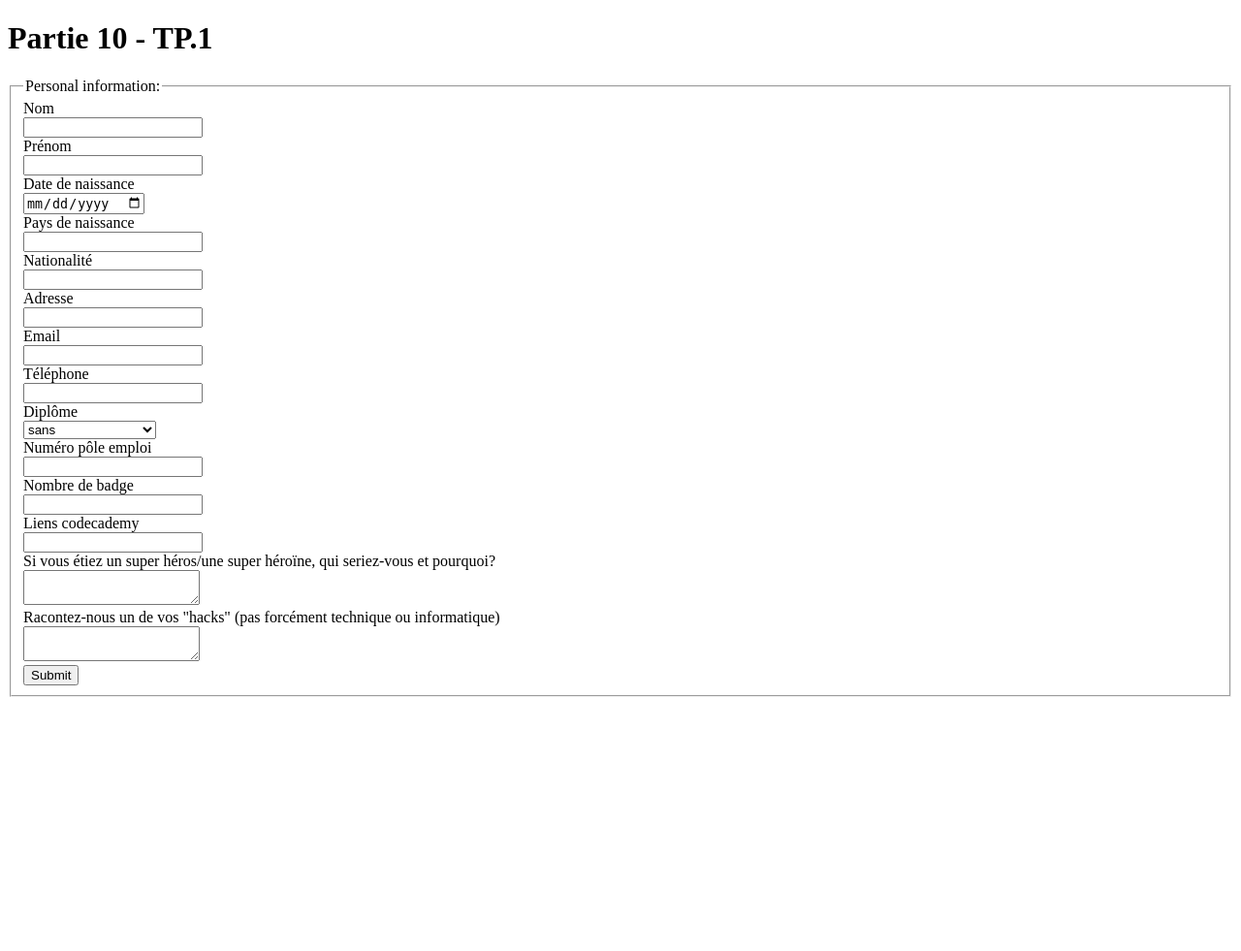
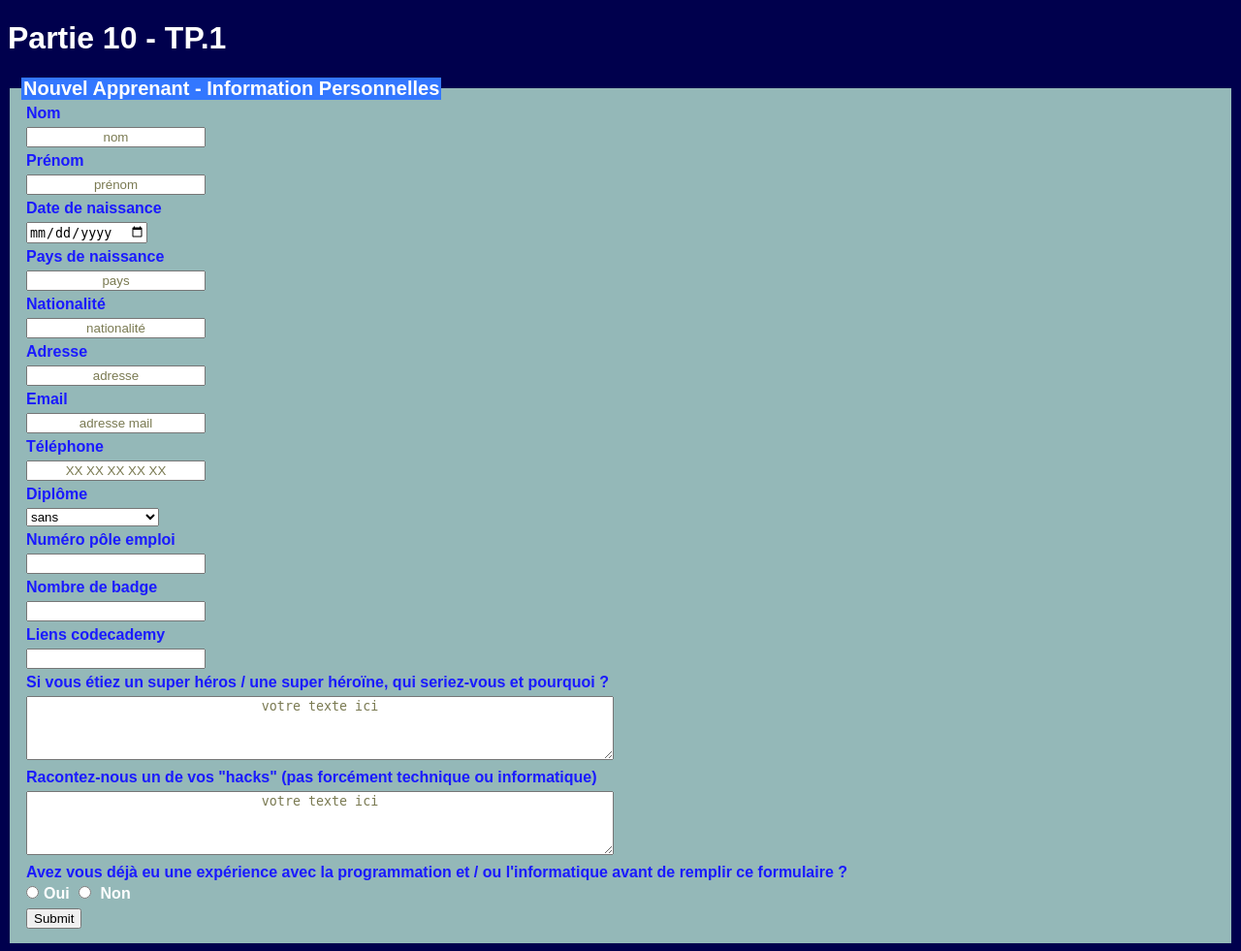
Before and after one commit to Moonyll/PHP, a PHP site: page /formulaire10.php in a window 1280 px wide. Shown: the whole page at 97% size. Before the commit the page ends 719 px from the top, so only its background shows below. Run offline with PHP 8.4, Linux system fonts and the light colour scheme.

Commit message:
6th  commit

```diff
--- a/formulaire10.php
+++ b/formulaire10.php
@@ -3,19 +3,21 @@
 <head>
 <title>PHP - Les formulaires</title>
 </head>
+<link rel="stylesheet" type="text/css" href="style10.css">
 <body>
 <h1>Partie 10 - TP.1</h1>
-<form method="post" action="page10.php">
+<?php if (!isset($_POST["newform"])) { ?>
+<form method="post" action="formulaire10.php">
 <fieldset>
-        <legend>Personal information:</legend>
-<label>Nom</label><br><input type="text" name="lastname" /><br>
-<label>Prénom</label><br><input type="text" name="firstname"/><br>
-<label>Date de naissance<br><input type="date" name="birth"/><br>
-<label>Pays de naissance</label><br><input type="text" name="country"/><br>
-<label>Nationalité</label><br><input type="text" name="origin"/><br>
-<label>Adresse</label><br><input type="text" name="address"/><br>
-<label>Email</label><br><input type="email" name="email"/><br>
-<label>Téléphone</label><br><input type="tel" name="phone"/><br>
+        <legend>Nouvel Apprenant - Information Personnelles   </legend>
+<label>Nom</label><br><input type="text" name="lastname" placeholder="nom" /><br>
+<label>Prénom</label><br><input type="text" name="firstname" placeholder="prénom"/><br>
+<label>Date de naissance</label><br><input type="date" name="birth"/><br>
+<label>Pays de naissance</label><br><input type="text" name="country" placeholder="pays"/><br>
+<label>Nationalité</label><br><input type="text" name="origin" placeholder="nationalité"/><br>
+<label>Adresse</label><br><input type="text" name="address" placeholder="adresse"/><br>
+<label>Email</label><br><input type="email" name="email"placeholder="adresse mail" pattern="[a-z0-9._%+-]+@[a-z0-9.-]+\.[a-z]{2,}$"/><br>
+<label>Téléphone</label><br><input type="tel" name="phone" placeholder="XX XX XX XX XX" pattern="\d{1,10}" maxlength="10"/><br>
 <label>Diplôme</label><br>
         <select name="diploma">
         <option value="sans">sans</option>
@@ -26,12 +28,40 @@
 <label>Numéro pôle emploi</label><br><input type="text" name="pnumber" /><br>
 <label>Nombre de badge</label><br><input type="number" name="bnumber" /><br>
 <label>Liens codecademy</label><br><input type="url" name="codelink" /><br>
-<label>Si vous étiez un super héros/une super héroïne, qui seriez-vous et pourquoi?</label><br>
-<textarea name="hero"></textarea><br>
+<label>Si vous étiez un super héros / une super héroïne, qui seriez-vous et pourquoi ?</label><br>
+<textarea name="hero" placeholder="votre texte ici"></textarea><br>
 <label>Racontez-nous un de vos "hacks" (pas forcément technique ou informatique)</label><br>
-<textarea name="hack"></textarea><br>
-<input type="submit">
+<textarea name="hack"placeholder="votre texte ici"></textarea><br>
+<label>Avez vous déjà eu une expérience avec la programmation et / ou l'informatique avant de remplir ce formulaire ?</label><br>
+<input type="radio" name="exp" value="oui">Oui
+<input type="radio" name="exp" value="non"> Non
+<br>
+<input type="submit" name="newform">
 </fieldset>
 </form>
+<?php } ?>
+<!---->
+<?php
+if (isset($_POST["newform"]))
+{
+echo "<fieldset><legend>Bienvenue ".$_POST["firstname"]." ".$_POST["lastname"]." !</legend>";
+echo "<p><label>Nom : </label>".$_POST["lastname"]." "."<label>Prénom : </label>".$_POST["firstname"]."</p>";
+echo "<p><label>Date de naissance : </label>".$_POST["birth"]."</p>";
+echo "<p><label>Pays de naissance : </label>".$_POST["country"]." "."<label>Nationalité : </label>".$_POST["origin"]."</p>";
+echo "<p><label>Adresse : </label>".$_POST["address"]."</p>";
+echo "<p><label>Email : </label>".$_POST["email"]." "."<label>Téléphone : </label>".$_POST["phone"]."</p>";
+echo "<p><label>Diplôme : </label>".$_POST["diploma"]."</p>";
+echo "<p><label>Numéro pôle emploi : </label>".$_POST["pnumber"]."</p>";
+echo "<p><label>Nombre de badge : </label>".$_POST["bnumber"]."</p>";
+echo "<p><label>Liens codecademy : </label>"."<a href=".$_POST["codelink"].">".$_POST["codelink"]."</a></p>";
+echo "<p><label>Si vous étiez un super héros / une super héroïne, qui seriez-vous et pourquoi ? : </label></p>";
+echo "<p class="."areas".">".$_POST["hero"]."</p>";
+echo "<p><label>Racontez-nous un de vos 'hacks' (pas forcément technique ou informatique) : </label></p>";
+echo "<p class="."areas".">".$_POST["hack"]."</p>";
+echo "<p><label>Avez vous déjà eu une expérience avec la programmation et / ou l'informatique avant de remplir ce formulaire ?</label></p>";
+echo "<p class="."areas".">".$_POST["exp"]."</p>";
+echo "</fieldset>";
+}
+?>
 </body>
 </html>
--- /dev/null
+++ b/style10.css
@@ -0,0 +1,39 @@
+body
+{
+font-family: Arial;
+font-weight:bold;
+background-color: #00004d;
+color :white;
+}
+fieldset
+{
+    border: none;
+    background-color: #94b8b8;
+}
+label
+{
+color : #1a1aff;
+font-weight: bold;
+margin:5px;
+}
+input, select, textarea, .areas
+{
+
+    margin:5px;
+}
+::placeholder
+{
+    text-align: center;
+    color :#7a7a52;
+}
+legend
+{
+    font-size: 20px;
+    color :white;
+    background-color: #3377ff;
+}
+textarea
+{
+width: 600px;
+height:60px;
+}
```
